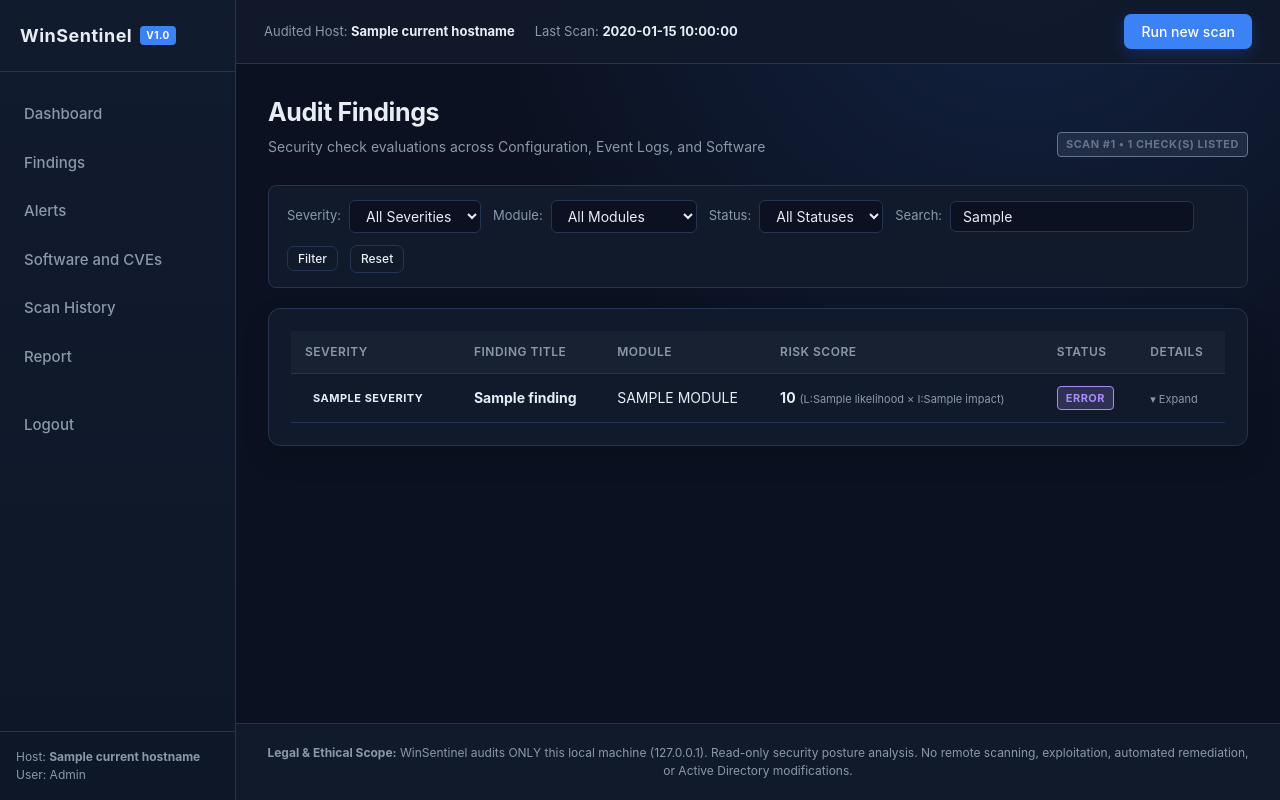
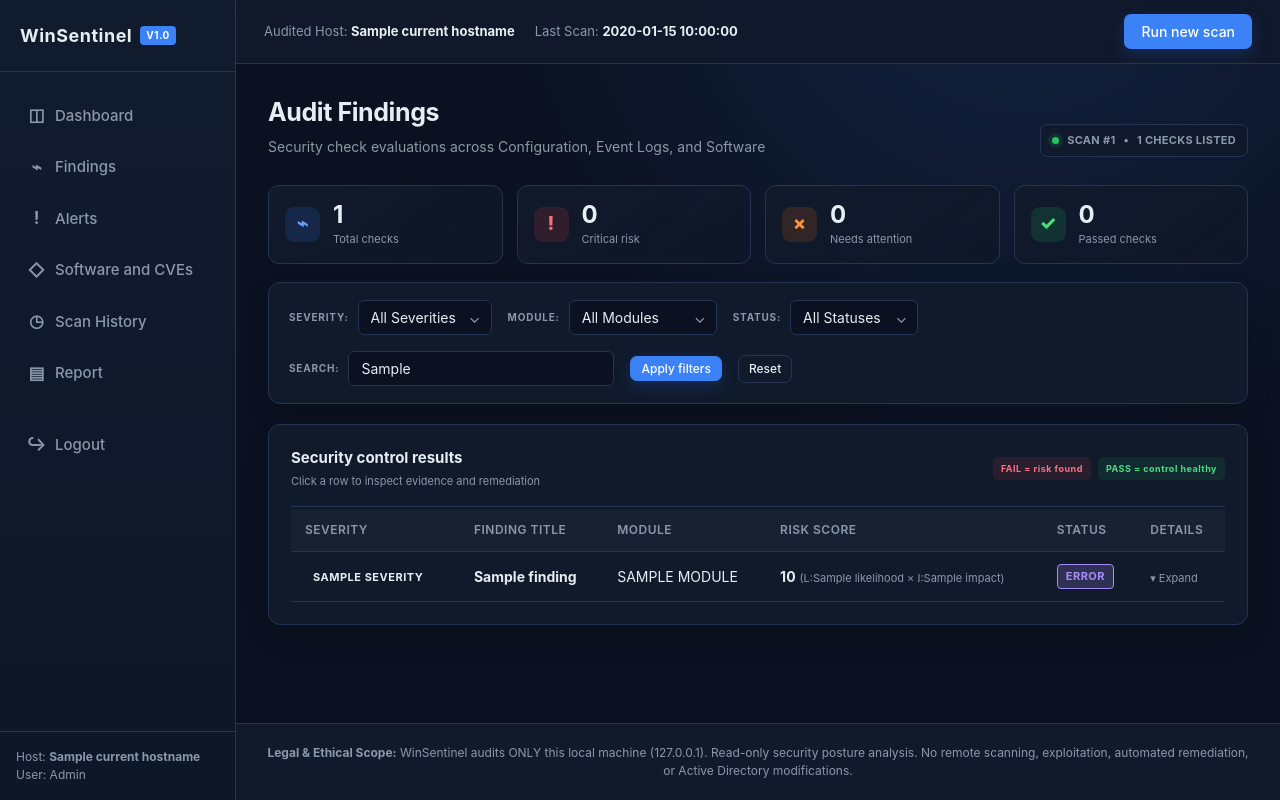
Before and after one commit to PranavShirke/winsentinel, a Flask app: template web/templates/findings.html in a window 1280 px wide. Run offline with Flask 3, Linux system fonts and the light colour scheme; the template is opened without the code that fills it: most values are stand-ins (such as "Sample title", 1, 10 or a date in 2020); data that the repository does not hold is empty; some libraries are stand-ins or nearby versions.

Commit message:
Revamp findings interface and status controls
Co-authored-by: Copilot <223556219+Copilot@users.noreply.github.com>

```diff
--- a/web/static/css/app.css
+++ b/web/static/css/app.css
@@ -110,6 +110,16 @@ a:focus-visible, button:focus-visible, input:focus-visible, select:focus-visible
   text-decoration: none;
   font-weight: 500;
   transition: background-color 0.15s, color 0.15s;
+}
+
+.nav-icon {
+  display: inline-grid;
+  width: 25px;
+  margin-right: 6px;
+  place-items: center;
+  color: currentColor;
+  font-size: 17px;
+  font-weight: 700;
 }
 
 .nav-link:hover {
@@ -310,6 +320,29 @@ a:focus-visible, button:focus-visible, input:focus-visible, select:focus-visible
   display: flex;
   align-items: center;
   justify-content: space-between;
+}
+
+.page-meta {
+  display: flex;
+  align-items: center;
+  gap: 8px;
+  padding: 7px 11px;
+  border: 1px solid var(--border-color);
+  border-radius: 7px;
+  color: var(--text-muted);
+  background: rgba(17, 26, 43, 0.8);
+  font-size: 11px;
+  font-weight: 650;
+  letter-spacing: .3px;
+  text-transform: uppercase;
+}
+
+.live-dot {
+  width: 7px;
+  height: 7px;
+  border-radius: 50%;
+  background: #22c55e;
+  box-shadow: 0 0 0 4px rgba(34, 197, 94, .12);
 }
 
 /* Summary Cards Grid */
@@ -519,10 +552,145 @@ a:focus-visible, button:focus-visible, input:focus-visible, select:focus-visible
   background-color: var(--bg-color);
   border: 1px solid var(--border-color);
   color: var(--text-main);
-  padding: 6px 12px;
+  padding: 8px 34px 8px 12px;
   border-radius: 6px;
   font-size: 14px;
   font-family: inherit;
+}
+
+.select-wrap {
+  position: relative;
+  display: inline-flex;
+}
+
+.select-wrap::after {
+  content: "⌄";
+  position: absolute;
+  right: 11px;
+  top: 50%;
+  color: #8fa3bd;
+  font-size: 15px;
+  line-height: 1;
+  pointer-events: none;
+  transform: translateY(-55%);
+}
+
+.select-wrap select {
+  min-width: 128px;
+  appearance: none;
+  -webkit-appearance: none;
+}
+
+.filter-bar {
+  gap: 16px;
+  padding: 17px 20px;
+  border-radius: 12px;
+  box-shadow: 0 12px 26px rgba(0, 0, 0, .12);
+}
+
+.filter-group {
+  gap: 9px;
+}
+
+.filter-group label {
+  font-size: 10px;
+  font-weight: 750;
+  letter-spacing: .8px;
+  text-transform: uppercase;
+}
+
+.findings-overview {
+  display: grid;
+  grid-template-columns: repeat(4, 1fr);
+  gap: 14px;
+  margin-bottom: 18px;
+}
+
+.overview-card {
+  display: flex;
+  align-items: center;
+  gap: 13px;
+  padding: 16px;
+  border: 1px solid var(--border-color);
+  border-radius: 11px;
+  background: linear-gradient(145deg, rgba(17, 26, 43, .96), rgba(14, 23, 39, .82));
+}
+
+.overview-icon {
+  display: grid;
+  width: 35px;
+  height: 35px;
+  place-items: center;
+  border-radius: 9px;
+  background: rgba(59, 130, 246, .15);
+  color: #60a5fa;
+  font-size: 19px;
+  font-weight: 800;
+}
+
+.overview-card strong {
+  display: block;
+  font-size: 24px;
+  line-height: 1.1;
+}
+
+.overview-card small {
+  display: block;
+  margin-top: 3px;
+  color: var(--text-muted);
+  font-size: 11px;
+}
+
+.overview-critical .overview-icon { color: #f87171; background: rgba(239, 68, 68, .14); }
+.overview-failed .overview-icon { color: #fb923c; background: rgba(249, 115, 22, .14); }
+.overview-passed .overview-icon { color: #4ade80; background: rgba(34, 197, 94, .14); }
+
+.table-toolbar {
+  display: flex;
+  align-items: center;
+  justify-content: space-between;
+  gap: 16px;
+  padding: 0 0 17px;
+  border-bottom: 1px solid var(--border-color);
+  margin-bottom: 2px;
+}
+
+.table-toolbar strong {
+  display: block;
+  font-size: 15px;
+}
+
+.table-toolbar span {
+  display: block;
+  margin-top: 3px;
+  color: var(--text-muted);
+  font-size: 11px;
+}
+
+.status-legend {
+  display: flex;
+  gap: 7px;
+}
+
+.status-legend .status-pill {
+  display: inline-block;
+  margin: 0;
+  padding: 5px 8px;
+  border-radius: 5px;
+  font-size: 9px;
+  font-weight: 750;
+  letter-spacing: .5px;
+}
+
+.status-legend .status-fail { color: #fb7185; background: rgba(239, 68, 68, .1); }
+.status-legend .status-pass { color: #4ade80; background: rgba(34, 197, 94, .1); }
+
+.table tbody tr.table-row-clickable {
+  transition: background-color .15s ease, box-shadow .15s ease;
+}
+
+.table tbody tr.table-row-clickable:hover {
+  box-shadow: inset 3px 0 0 var(--accent-blue);
 }
 
 .input-control:focus {
@@ -626,6 +794,10 @@ a:focus-visible, button:focus-visible, input:focus-visible, select:focus-visible
   .charts-grid {
     grid-template-columns: 1fr;
   }
+
+  .findings-overview {
+    grid-template-columns: repeat(2, 1fr);
+  }
 }
 
 @media (max-width: 800px) {
@@ -687,6 +859,19 @@ a:focus-visible, button:focus-visible, input:focus-visible, select:focus-visible
 
   .cards-grid {
     grid-template-columns: 1fr;
+  }
+
+  .findings-overview {
+    grid-template-columns: 1fr;
+  }
+
+  .table-toolbar {
+    align-items: flex-start;
+    flex-direction: column;
+  }
+
+  .status-legend {
+    flex-wrap: wrap;
   }
 }
 
--- a/web/templates/findings.html
+++ b/web/templates/findings.html
@@ -9,7 +9,7 @@
     <p class="page-subtitle">Security check evaluations across Configuration, Event Logs, and Software</p>
   </div>
   {% if scan %}
-    <span class="badge badge-info">Scan #{{ scan.id }} &bull; {{ findings|length }} check(s) listed</span>
+    <div class="page-meta"><span class="live-dot"></span> Scan #{{ scan.id }} <span>•</span> {{ findings|length }} checks listed</div>
   {% endif %}
 </div>
 
@@ -19,6 +19,12 @@
     <p>Please execute a scan or select a previous scan from Scan History.</p>
   </div>
 {% else %}
+  <div class="findings-overview">
+    <div class="overview-card overview-total"><span class="overview-icon">⌁</span><div><strong>{{ findings|length }}</strong><small>Total checks</small></div></div>
+    <div class="overview-card overview-critical"><span class="overview-icon">!</span><div><strong>{{ findings|selectattr('severity', 'equalto', 'Critical')|list|length }}</strong><small>Critical risk</small></div></div>
+    <div class="overview-card overview-failed"><span class="overview-icon">×</span><div><strong>{{ findings|selectattr('status', 'equalto', 'fail')|list|length }}</strong><small>Needs attention</small></div></div>
+    <div class="overview-card overview-passed"><span class="overview-icon">✓</span><div><strong>{{ findings|selectattr('status', 'equalto', 'pass')|list|length }}</strong><small>Passed checks</small></div></div>
+  </div>
   <!-- Filter Bar -->
   <form method="GET" action="{{ url_for('views.findings') }}" class="filter-bar">
     {% if request.args.get('scan_id') %}
@@ -27,32 +33,32 @@
 
     <div class="filter-group">
       <label for="filter-severity">Severity:</label>
-      <select id="filter-severity" name="severity" class="input-control">
+      <div class="select-wrap"><select id="filter-severity" name="severity" class="input-control">
         <option value="">All Severities</option>
         {% for s in ['Critical', 'High', 'Medium', 'Low', 'Info', 'Error'] %}
           <option value="{{ s }}" {% if selected_severity == s %}selected{% endif %}>{{ s }}</option>
         {% endfor %}
-      </select>
+      </select></div>
     </div>
 
     <div class="filter-group">
       <label for="filter-module">Module:</label>
-      <select id="filter-module" name="module" class="input-control">
+      <div class="select-wrap"><select id="filter-module" name="module" class="input-control">
         <option value="">All Modules</option>
         <option value="config" {% if selected_module == 'config' %}selected{% endif %}>Configuration</option>
         <option value="logs" {% if selected_module == 'logs' %}selected{% endif %}>Event Logs</option>
         <option value="software" {% if selected_module == 'software' %}selected{% endif %}>Software CVEs</option>
-      </select>
+      </select></div>
     </div>
 
     <div class="filter-group">
       <label for="filter-status">Status:</label>
-      <select id="filter-status" name="status" class="input-control">
+      <div class="select-wrap"><select id="filter-status" name="status" class="input-control">
         <option value="">All Statuses</option>
         <option value="fail" {% if selected_status == 'fail' %}selected{% endif %}>Fail</option>
         <option value="pass" {% if selected_status == 'pass' %}selected{% endif %}>Pass</option>
         <option value="error" {% if selected_status == 'error' %}selected{% endif %}>Error</option>
-      </select>
+      </select></div>
     </div>
 
     <div class="filter-group">
@@ -67,12 +73,16 @@
       >
     </div>
 
-    <button type="submit" class="btn btn-secondary btn-sm">Filter</button>
+    <button type="submit" class="btn btn-primary btn-sm">Apply filters</button>
     <a href="{{ url_for('views.findings', scan_id=scan.id) }}" class="btn btn-secondary btn-sm">Reset</a>
   </form>
 
   <!-- Findings Table -->
   <div class="panel">
+    <div class="table-toolbar">
+      <div><strong>Security control results</strong><span>Click a row to inspect evidence and remediation</span></div>
+      <div class="status-legend"><span class="status-pill status-fail">FAIL = risk found</span><span class="status-pill status-pass">PASS = control healthy</span></div>
+    </div>
     {% if not findings %}
       <div class="empty-state">
         <p>No findings matched the selected filter criteria.</p>
--- a/web/templates/layout.html
+++ b/web/templates/layout.html
@@ -20,37 +20,37 @@
       <ul class="nav-links">
         <li class="nav-item">
           <a href="{{ url_for('views.dashboard') }}" class="nav-link {% if active_page == 'dashboard' %}active{% endif %}">
-            Dashboard
+            <span class="nav-icon">◫</span> Dashboard
           </a>
         </li>
         <li class="nav-item">
           <a href="{{ url_for('views.findings') }}" class="nav-link {% if active_page == 'findings' %}active{% endif %}">
-            Findings
+            <span class="nav-icon">⌁</span> Findings
           </a>
         </li>
         <li class="nav-item">
           <a href="{{ url_for('views.alerts') }}" class="nav-link {% if active_page == 'alerts' %}active{% endif %}">
-            Alerts
+            <span class="nav-icon">!</span> Alerts
           </a>
         </li>
         <li class="nav-item">
           <a href="{{ url_for('views.software') }}" class="nav-link {% if active_page == 'software' %}active{% endif %}">
-            Software and CVEs
+            <span class="nav-icon">◇</span> Software and CVEs
           </a>
         </li>
         <li class="nav-item">
           <a href="{{ url_for('views.history') }}" class="nav-link {% if active_page == 'history' %}active{% endif %}">
-            Scan History
+            <span class="nav-icon">◷</span> Scan History
           </a>
         </li>
         <li class="nav-item">
           <a href="{{ url_for('views.report_preview') }}" class="nav-link {% if active_page == 'report' %}active{% endif %}">
-            Report
+            <span class="nav-icon">▤</span> Report
           </a>
         </li>
         <li class="nav-item nav-item-logout">
           <a href="{{ url_for('auth.logout') }}" class="nav-link">
-            Logout
+            <span class="nav-icon">↪</span> Logout
           </a>
         </li>
       </ul>
```
